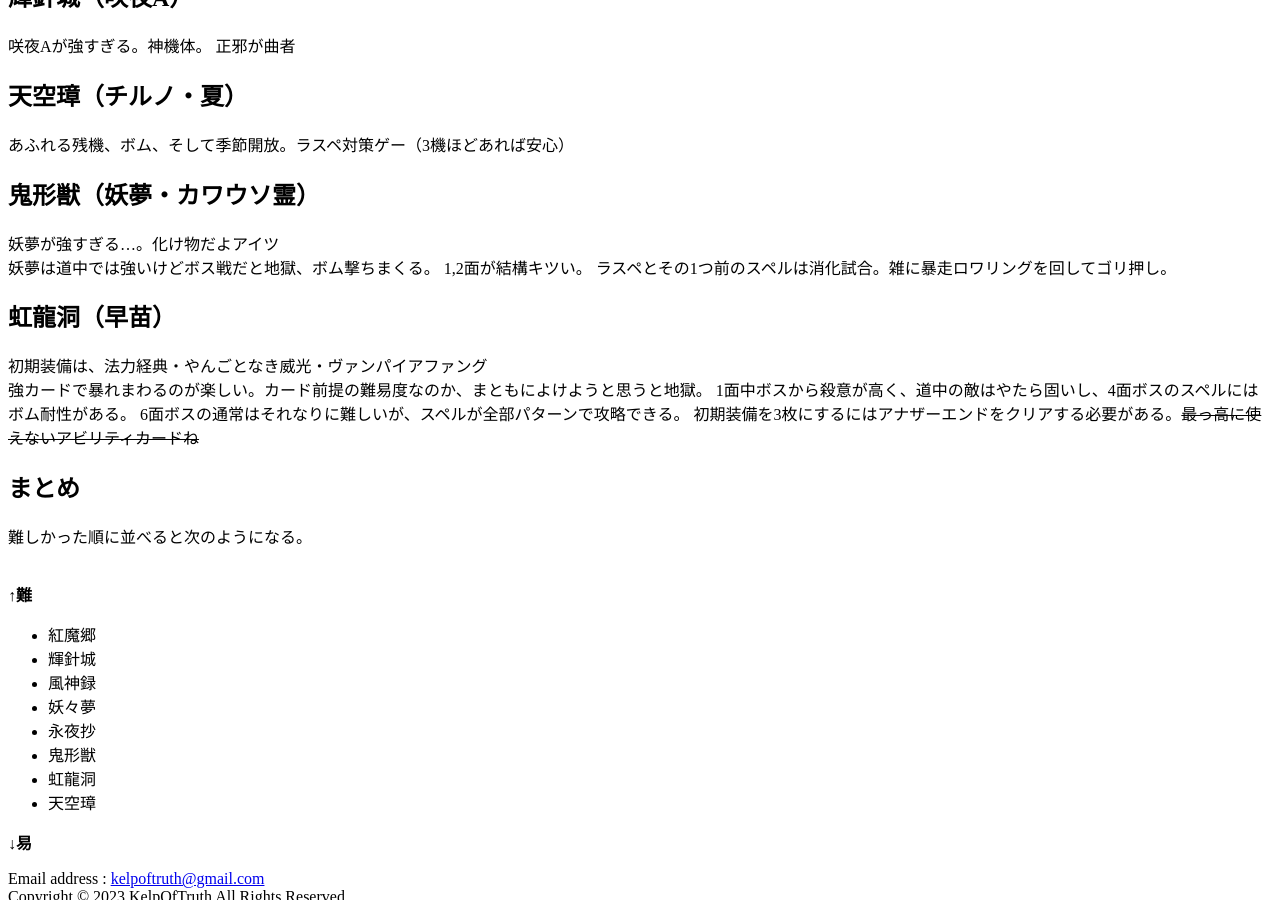
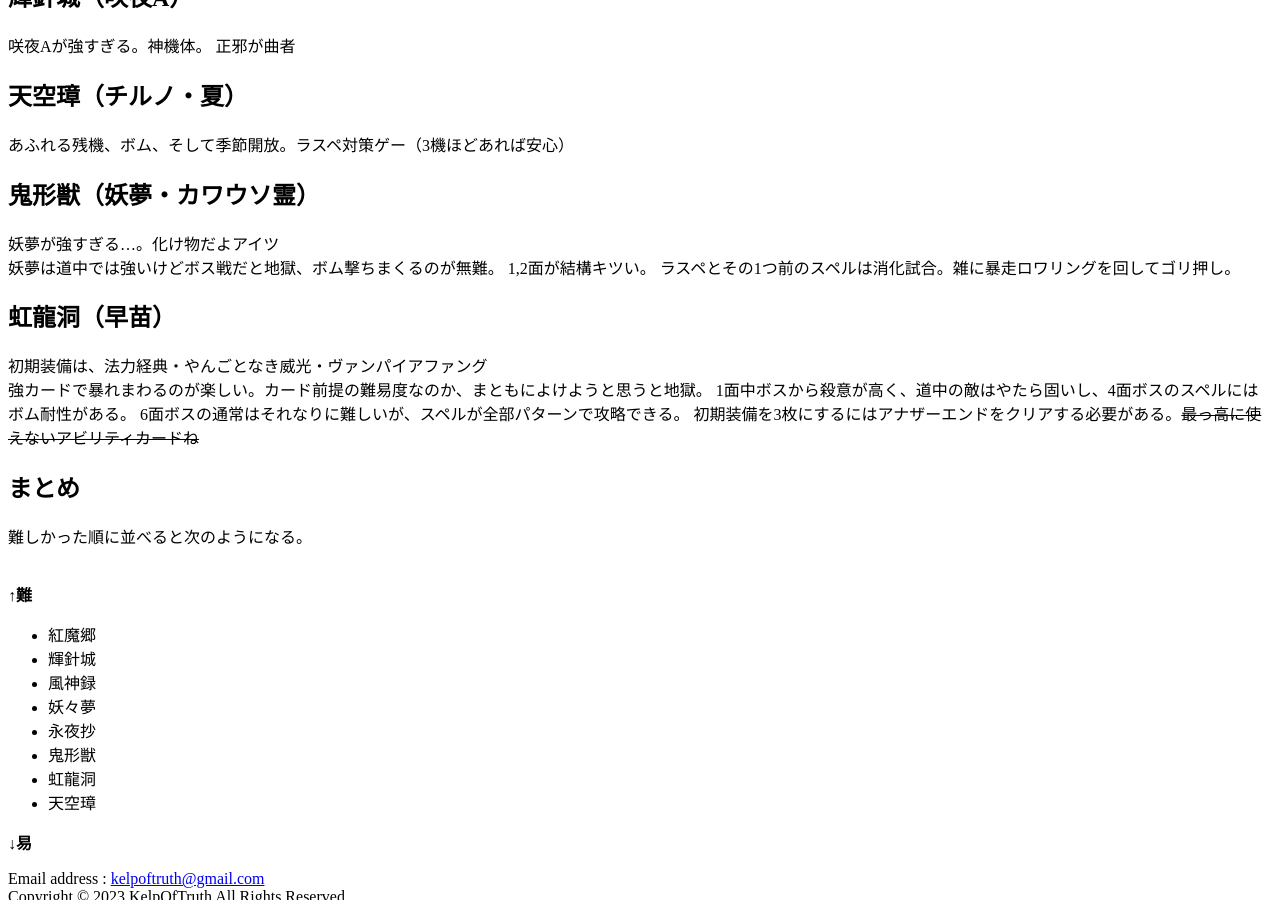
Before and after one commit to kelp-of-truth/articles, a Jekyll site: the page built from _posts/2024-10-21-lunatic-kansou.md, in a window 1280 px wide and 900 px high, scrolled down 916 px. Built offline with Jekyll 4.4.1, drawn with Linux system fonts in a browser that asks for light colours; nearby versions of some CDN libraries; our own code applies the rules of GitHub Pages for plain Markdown files.

Commit message:
Update 2024-10-21-lunatic-kansou.md

```diff
--- a/_posts/2024-10-21-lunatic-kansou.md
+++ b/_posts/2024-10-21-lunatic-kansou.md
@@ -35,7 +35,7 @@
 
 # 鬼形獣（妖夢・カワウソ霊）
 妖夢が強すぎる...。化け物だよアイツ<br>
-妖夢は道中では強いけどボス戦だと地獄、ボム撃ちまくる。
+妖夢は道中では強いけどボス戦だと地獄、ボム撃ちまくるのが無難。
 1,2面が結構キツい。
 ラスペとその1つ前のスペルは消化試合。雑に暴走ロワリングを回してゴリ押し。
 
```
